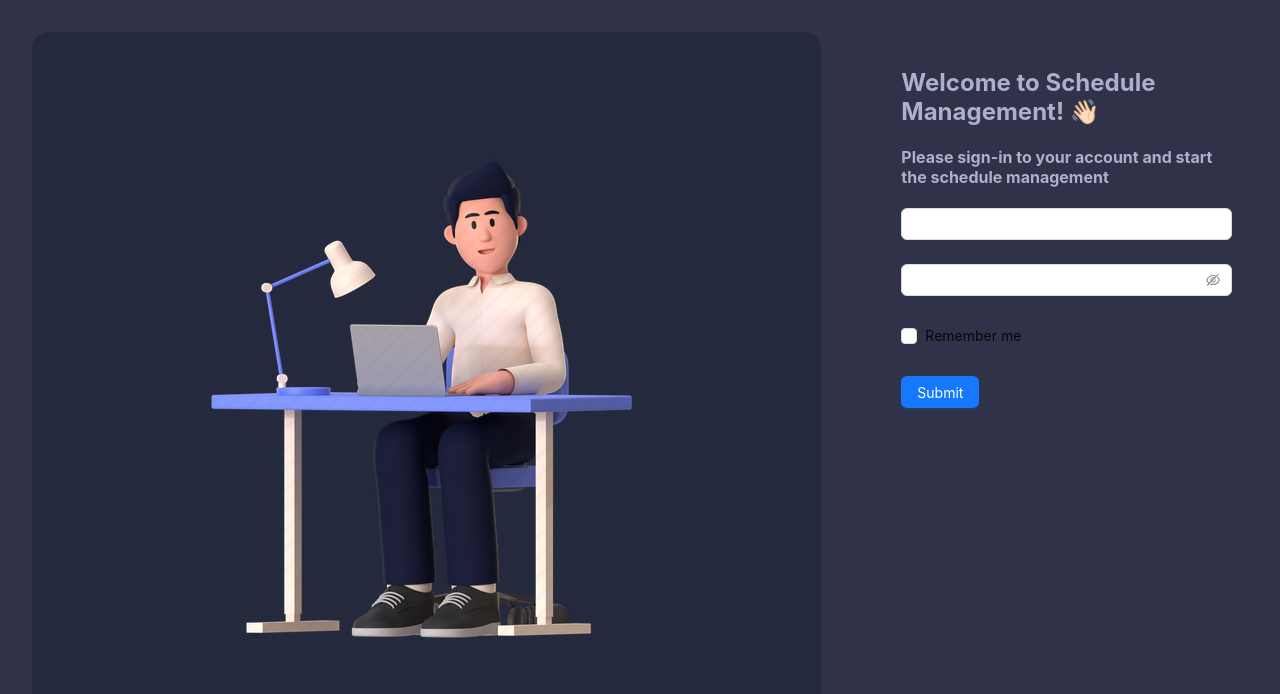
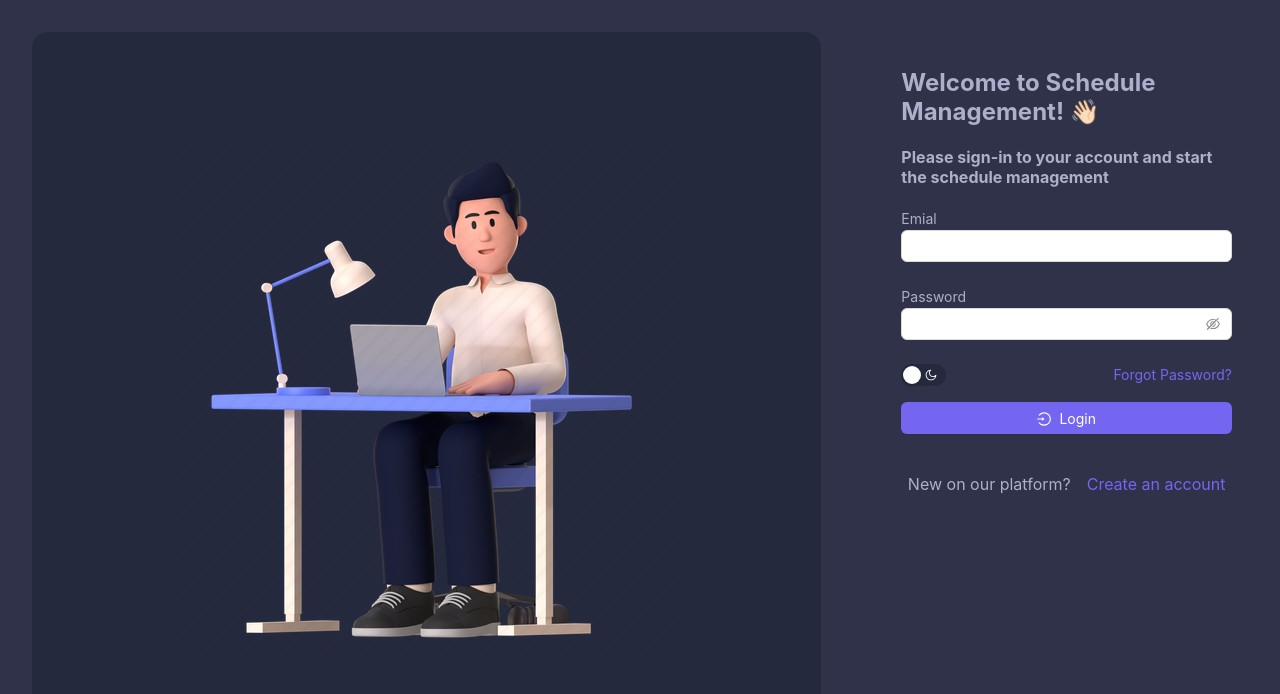
Before and after one commit to soskgo8830/schedule-management, a React (Create React App) app: page / in a window 1280 px wide. Shown: the top 694 px of the page. Built offline with nearby package versions, Linux system fonts and the light colour scheme.

Commit message:
리덕스 추가 및 로그인 페이지 스타일링

```diff
--- a/package.json
+++ b/package.json
@@ -3,14 +3,17 @@
   "version": "0.1.0",
   "private": true,
   "dependencies": {
+    "@ant-design/icons": "^5.3.0",
     "@testing-library/jest-dom": "^5.17.0",
     "@testing-library/react": "^13.4.0",
     "@testing-library/user-event": "^13.5.0",
     "antd": "^5.13.3",
     "react": "^18.2.0",
     "react-dom": "^18.2.0",
+    "react-redux": "^9.1.0",
     "react-router-dom": "^6.21.3",
     "react-scripts": "5.0.1",
+    "redux": "^5.0.1",
     "styled-components": "^6.1.8",
     "web-vitals": "^2.1.4"
   },
--- a/src/components/LoginFrom.js
+++ b/src/components/LoginFrom.js
@@ -1,14 +1,39 @@
 import React from 'react';
-import { Form, Input, Button, Checkbox } from 'antd';
+import { Form, Input, Button, Switch, Flex } from 'antd';
+import { LoginOutlined, SunOutlined, MoonOutlined } from '@ant-design/icons';
+import styled from 'styled-components';
+import { Link } from 'react-router-dom';
 
-const onFinish = (values) => {
-  console.log('Success:', values);
-};
-const onFinishFailed = (errorInfo) => {
-  console.log('Failed:', errorInfo);
-};
+import { useSelector, useDispatch } from 'react-redux';
+import { changeMode } from '../store/modules/common';
 
 const LoginFrom = () => {
+  const isThemeMode = useSelector(({ common }) => common.isThemeMode);
+  const dispatch = useDispatch();
+
+  const onSwitchChangeMode = (checked) => {
+    dispatch(changeMode());
+  };
+
+  const onFinish = (values) => {
+    console.log('Success:', values);
+  };
+  const onFinishFailed = (errorInfo) => {
+    console.log('Failed:', errorInfo);
+  };
+
+  const StyledInputHader = styled.div`
+    color: #adb0cb;
+  `;
+
+  const StyledLink = styled.div`
+    color: #7466f1;
+  `;
+
+  const StyledLinkRightMargin = styled.div`
+    margin-right: 1rem;
+  `;
+
   return (
     <div>
       <h2>Welcome to Schedule Management! 👋🏻</h2>
@@ -20,40 +45,77 @@ const LoginFrom = () => {
         onFinishFailed={onFinishFailed}
         autoComplete='off'
       >
+        <StyledInputHader>Emial</StyledInputHader>
         <Form.Item
           name='email'
           rules={[
             {
               required: true,
-              message: '이메일을 입력해주세요.',
+              message: 'Please enter your e-mail.',
+            },
+            {
+              type: 'email',
+              message: 'Please enter a valid email address.',
             },
           ]}
         >
           <Input />
         </Form.Item>
 
+        <StyledInputHader>Password</StyledInputHader>
         <Form.Item
           name='password'
           rules={[
             {
               required: true,
-              message: '비밀번호를 입력해주세요.',
+              message: 'Please enter a password.',
+            },
+            {
+              min: 6,
+              message: 'Password must be at least 6 characters long.',
             },
           ]}
         >
           <Input.Password />
         </Form.Item>
 
-        <Form.Item name='remember' valuePropName='checked'>
-          <Checkbox>Remember me</Checkbox>
-        </Form.Item>
+        <Flex justify={'space-between'}>
+          <Switch
+            checkedChildren={<SunOutlined />}
+            unCheckedChildren={<MoonOutlined />}
+            checked={isThemeMode}
+            onChange={onSwitchChangeMode}
+            style={{ backgroundColor: isThemeMode ? '#7466f1' : '#25293d' }}
+          />
+          <Link to='/main'>
+            <StyledLink>Forgot Password?</StyledLink>
+          </Link>
+        </Flex>
 
         <Form.Item>
-          <Button type='primary' htmlType='submit'>
-            Submit
+          <Button
+            htmlType='submit'
+            icon={<LoginOutlined></LoginOutlined>}
+            block
+            style={{
+              backgroundColor: '#7466f1',
+              color: '#ffffff',
+              marginTop: '1rem',
+              marginBottom: '1rem',
+              border: 0,
+            }}
+          >
+            Login
           </Button>
         </Form.Item>
       </Form>
+
+      <Flex justify={'center'}>
+        <StyledLinkRightMargin>New on our platform?</StyledLinkRightMargin>
+        <Link to='/main'>
+          <StyledLink>Create an account</StyledLink>
+        </Link>
+      </Flex>
     </div>
   );
 };
--- a/src/index.js
+++ b/src/index.js
@@ -1,8 +1,12 @@
 import React from 'react';
-import { createRoot } from 'react-dom/client';
+import ReactDOM from 'react-dom';
+import './style/index.css';
 import App from './App';
-import './style/index.css';
+import store from './store';
+import { Provider } from 'react-redux';
 
-const root = document.getElementById('root');
-const reactRoot = createRoot(root);
-reactRoot.render(<App />);
+ReactDOM.createRoot(document.getElementById('root')).render(
+  <Provider store={store}>
+    <App />
+  </Provider>
+);
--- a/src/pages/LoginPage.js
+++ b/src/pages/LoginPage.js
@@ -32,7 +32,7 @@ const LoginPage = () => {
     <StyledLoginLayout>
       <StyledLeft>
         <Flex style={boxStyle} justify={'center'} align={'center'}>
-          <img src={LoginImage} alt='BigCo Inc. logo' />
+          <img src={LoginImage} alt='loginImg' />
         </Flex>
       </StyledLeft>
       <StyledRight>
--- /dev/null
+++ b/src/store/index.js
@@ -0,0 +1,6 @@
+import { createStore } from 'redux';
+import rootReducer from './modules/index';
+
+const store = createStore(rootReducer);
+
+export default store;
--- /dev/null
+++ b/src/store/modules/common.js
@@ -0,0 +1,26 @@
+// actionTypes
+export const CHANGMODE = 'common/CHANGMODE';
+
+// actions
+export const changeMode = () => {
+  return {
+    type: CHANGMODE,
+  };
+};
+
+// reducer
+const initialState = {
+  isThemeMode: false,
+};
+
+export default function reducer(state = initialState, action) {
+  switch (action.type) {
+    case CHANGMODE:
+      return {
+        ...state,
+        isThemeMode: !state.isThemeMode,
+      };
+    default:
+      return state;
+  }
+}
--- /dev/null
+++ b/src/store/modules/index.js
@@ -0,0 +1,8 @@
+import { combineReducers } from 'redux';
+import common from './common';
+
+const rootReducer = combineReducers({
+  common,
+});
+
+export default rootReducer;
```
Also changed, not shown: 1 other file (tests, documents, lock files or other folders).
